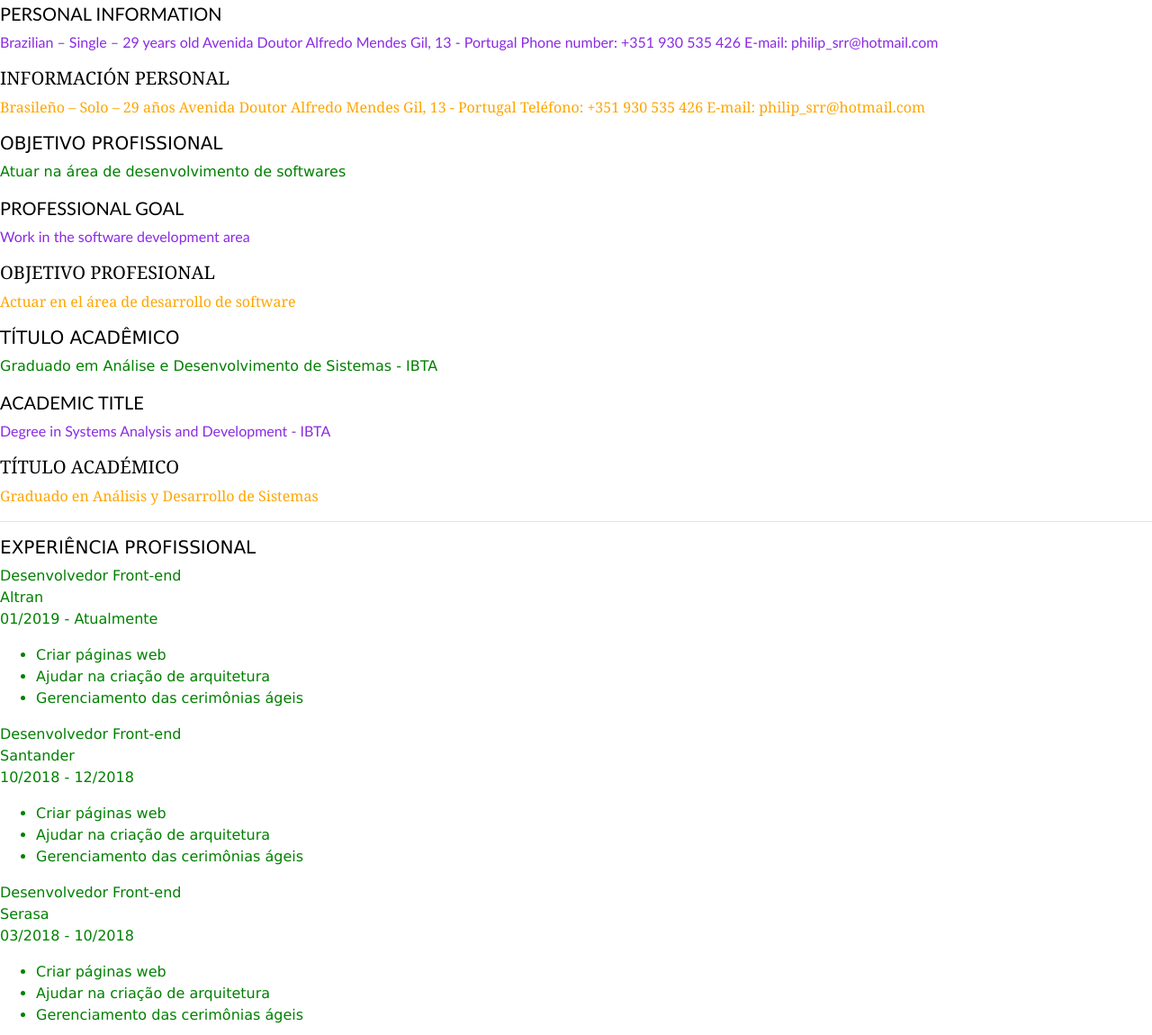
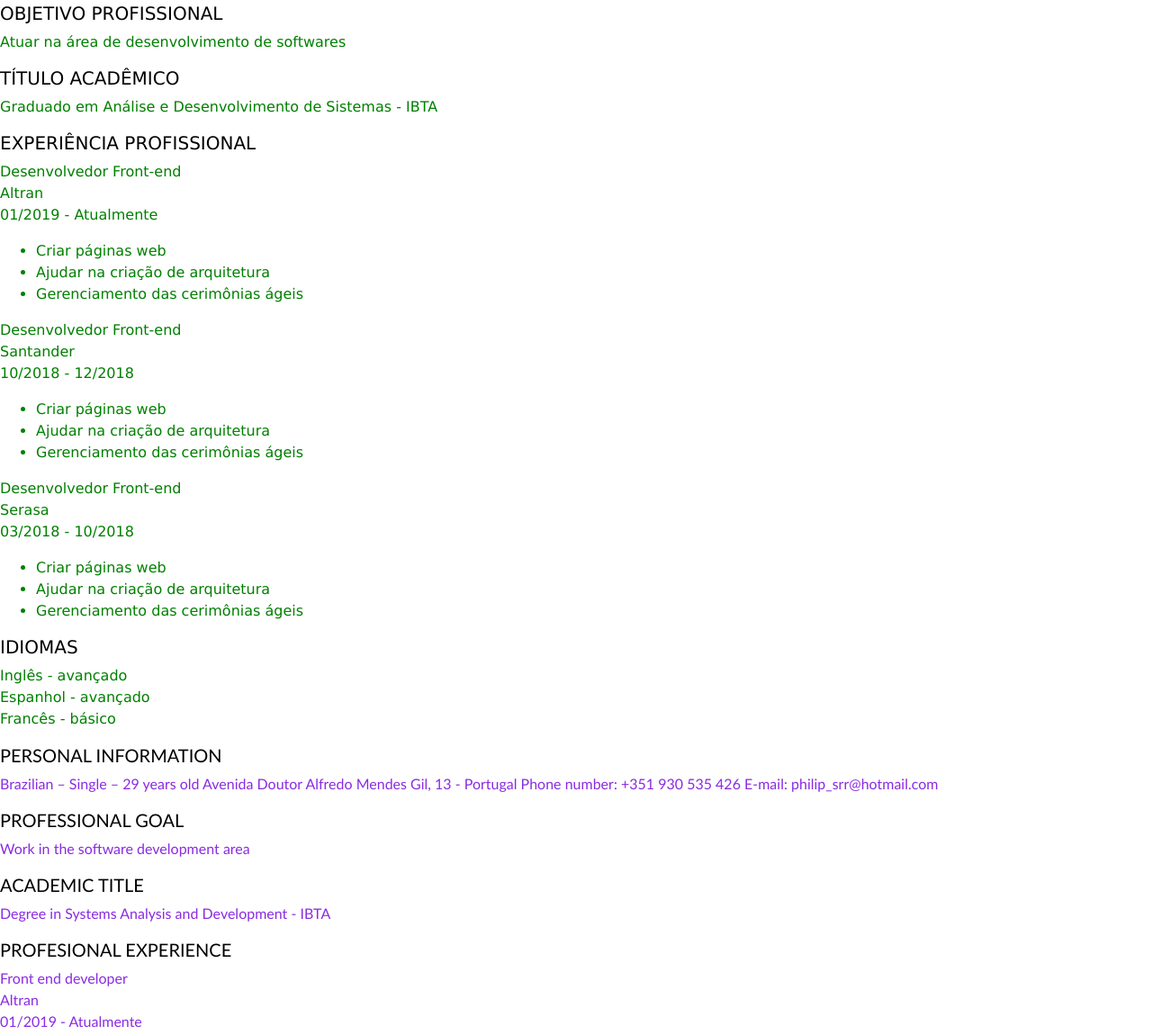
Before and after one commit to Phil12sk/project-cv, a plain HTML site: page src/HTML/index.html in a window 1280 px wide. Shown: the part 150-1300 px from the top of the page at 90% size. Drawn offline with nearby package versions, Linux system fonts and the light colour scheme.

Commit message:
correção de lista, junção de divs

```diff
--- a/src/HTML/index.html
+++ b/src/HTML/index.html
@@ -19,49 +19,13 @@
             Telefone: +351 930 535 426
             E-mail: philip_srr@hotmail.com
             </p>
-        </div>
-        <div class="EN">
-            <h5>PERSONAL INFORMATION</h5>
-            <p>Brazilian – Single – 29 years old
-                Avenida Doutor Alfredo Mendes Gil, 13 - Portugal
-                Phone number: +351 930 535 426
-                E-mail: philip_srr@hotmail.com
-            </p>
-        </div>
-        <div class="ES">
-            <h5>INFORMACIÓN PERSONAL</h5>
-            <p>Brasileño – Solo – 29 años
-                Avenida Doutor Alfredo Mendes Gil, 13 - Portugal
-                Teléfono: +351 930 535 426
-                E-mail: philip_srr@hotmail.com
-            </p>
-        </div>
-        <div class="PT">
+
             <h5>OBJETIVO PROFISSIONAL</h5>
             <p>Atuar na área de desenvolvimento de softwares</p>
-        </div>
-        <div class="EN">
-            <h5>PROFESSIONAL GOAL</h5>
-            <p>Work in the software development area</p>
-        </div>
-        <div class="ES">
-            <h5>OBJETIVO PROFESIONAL</h5>
-            <p>Actuar en el área de desarrollo de software</p>
-        </div>
-        <div class="PT">
+
             <h5>TÍTULO ACADÊMICO</h5>
             <p>Graduado em Análise e Desenvolvimento de Sistemas - IBTA</p>
-        </div>
-        <div class="EN">
-            <h5>ACADEMIC TITLE</h5>
-            <p>Degree in Systems Analysis and Development - IBTA</p>
-        </div>
-        <div class="ES">
-            <h5>TÍTULO ACADÉMICO</h5>
-            <p>Graduado en Análisis y Desarrollo de Sistemas</p>
-        </div>
-        <hr>
-        <div class="PT">
+
             <h5>EXPERIÊNCIA PROFISSIONAL</h5>
             <p>Desenvolvedor Front-end
             <br>Altran
@@ -90,8 +54,28 @@
                 <li>Ajudar na criação de arquitetura</li>
                 <li>Gerenciamento das cerimônias ágeis</li>
             </ul>
+
+            <h5>IDIOMAS</H5>
+                <p>Inglês - avançado
+                <br>Espanhol - avançado
+                <br>Francês - básico
+                </p>
+
         </div>
         <div class="EN">
+            <h5>PERSONAL INFORMATION</h5>
+            <p>Brazilian – Single – 29 years old
+                Avenida Doutor Alfredo Mendes Gil, 13 - Portugal
+                Phone number: +351 930 535 426
+                E-mail: philip_srr@hotmail.com
+            </p>
+
+            <h5>PROFESSIONAL GOAL</h5>
+            <p>Work in the software development area</p>
+
+            <h5>ACADEMIC TITLE</h5>
+            <p>Degree in Systems Analysis and Development - IBTA</p>
+
             <h5>PROFESIONAL EXPERIENCE</h5>
             <p>Front end developer
             <br>Altran
@@ -120,8 +104,27 @@
                 <li>Help to create the architecture</li>
                 <li>Management the agile cerimonies</li>
             </ul>
+
+            <h5>LANGUAGES</h5>
+            <p>English - advanced
+            <br>Spanish - advanced
+            <br>French - basic
+
         </div>
         <div class="ES">
+            <h5>INFORMACIÓN PERSONAL</h5>
+            <p>Brasileño – Solo – 29 años
+                Avenida Doutor Alfredo Mendes Gil, 13 - Portugal
+                Teléfono: +351 930 535 426
+                E-mail: philip_srr@hotmail.com
+            </p>
+
+            <h5>OBJETIVO PROFESIONAL</h5>
+            <p>Actuar en el área de desarrollo de software</p>
+
+            <h5>TÍTULO ACADÉMICO</h5>
+            <p>Graduado en Análisis y Desarrollo de Sistemas</p>
+
             <h5>EXPERIENCIA PROFISIONAL</h5>
             <p>Front end desarrollador
             <br>Altran
@@ -145,26 +148,12 @@
             <br>Serasa
             <br>03/2018 - 10/2018
             </p>
+            <ul>
                 <li>Creación de paginas web</li>
                 <li>Ayuda en la creación de la arquitectura</li>
                 <li>Gestión de las ceremonias ágiles</li>
-        </div>
-        <hr>
-        <div class="PT">
-            <h5>IDIOMAS</H5>
-            <p>Inglês - avançado
-            <br>Espanhol - avançado
-            <br>Francês - básico
-            </p>
-        </div>
-        <div class="EN">
-            <h5>LANGUAGES</h5>
-            <p>English - advanced
-            <br>Spanish - advanced
-            <br>French - basic
-        </div>
-            </p>
-        <div class="ES">
+            </ul>
+
             <h5>IDIOMAS</h5>
             <p>Inglés - avanzado
             <br>Español - avanzado
```
Lines whose indentation alone changed are shown as unchanged.
